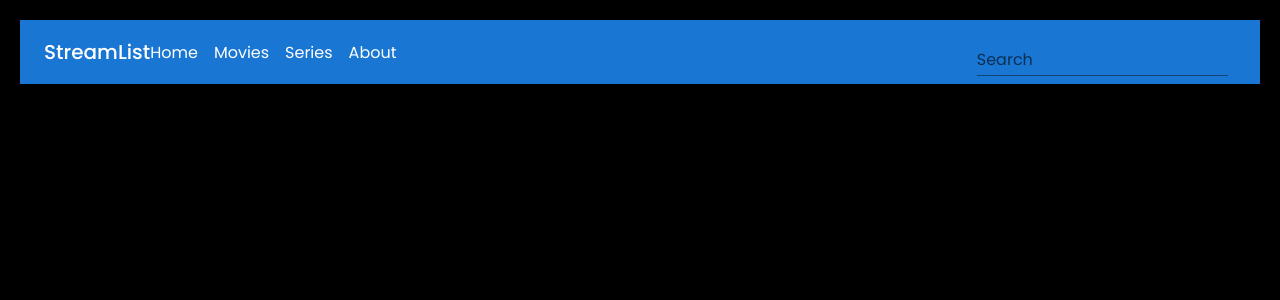
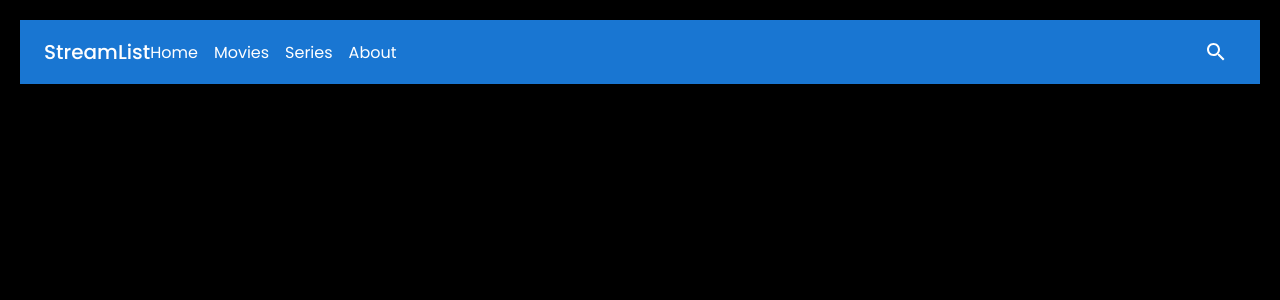
Before and after one commit to Fabricius97/StreamList, a React (Vite) app: page / in a window 1280 px wide. Shown: the top 300 px of the page. Built offline with nearby package versions, Linux system fonts and the light colour scheme.

Commit message:
searchbar done

```diff
--- a/package.json
+++ b/package.json
@@ -11,6 +11,7 @@
   "dependencies": {
     "@emotion/react": "^11.14.0",
     "@emotion/styled": "^11.14.0",
+    "@mui/icons-material": "^6.4.0",
     "@mui/material": "^6.4.0",
     "react": "^18.2.0",
     "react-dom": "^18.2.0"
--- a/src/components/SearchBar.jsx
+++ b/src/components/SearchBar.jsx
@@ -1,8 +1,21 @@
 import React, { useState } from "react";
-import { TextField, Box } from "@mui/material";
+import { TextField, Box, IconButton, InputAdornment } from "@mui/material";
+import SearchIcon from "@mui/icons-material/Search";
 
 const SearchBar = () => {
+  const [isExpanded, setIsExpanded] = useState(false);
   const [searchQuery, setSearchQuery] = useState("");
+
+  const handleSearchClick = () => {
+    setIsExpanded(true);
+  };
+
+  const handleBlur = () => {
+    // Stäng sökfältet om det inte finns någon input
+    if (!searchQuery) {
+      setIsExpanded(false);
+    }
+  };
 
   const handleSearchChange = (event) => {
     setSearchQuery(event.target.value);
@@ -10,22 +23,55 @@ const SearchBar = () => {
 
   return (
     <Box
-      component="form"
       sx={{
-        "& > :not(style)": { m: 1, width: "25ch" },
+        display: "flex",
+        alignItems: "center",
+        justifyContent: "flex-start",
+        position: "relative",
       }}
-      noValidate
-      autoComplete="off"
     >
+      {/* Visa bara ikonen om textfältet inte är expanderat */}
+      {!isExpanded && (
+        <IconButton
+          onClick={handleSearchClick}
+          edge="start"
+          sx={{
+            color: "#fff",
+            width: "40px",
+            height: "40px",
+          }}
+        >
+          <SearchIcon />
+        </IconButton>
+      )}
+
+      {/* Visa textfältet bara om det är expanderat */}
+      {isExpanded && (
         <TextField
           variant="standard"
           value={searchQuery}
           onChange={handleSearchChange}
-        label="Search"
+          onBlur={handleBlur}
+          placeholder="Search"
+          InputProps={{
+            style: { color: "#fff" },
+          }}
           sx={{
-          color: "#f5f5f5",
+            width: "200px", // Fast bredd för expanderat läge
+            transition: "width 0.3s ease-in-out", // Animering
+            overflow: "hidden",
+            "& .MuiInput-underline:before": {
+              borderBottom: "2px solid #fff", // Underlinje i normalt läge
+            },
+            "& .MuiInput-underline:hover:not(.Mui-disabled):before": {
+              borderBottom: "2px solid #fff", // Underlinje vid hover
+            },
+            "& .MuiInput-underline:after": {
+              borderBottom: "2px solid #fff", // Underlinje vid fokus
+            },
           }}
         />
+      )}
     </Box>
   );
 };
```
Also changed, not shown: 1 other file (tests, documents, lock files or other folders). Lines whose indentation alone changed are shown as unchanged.
